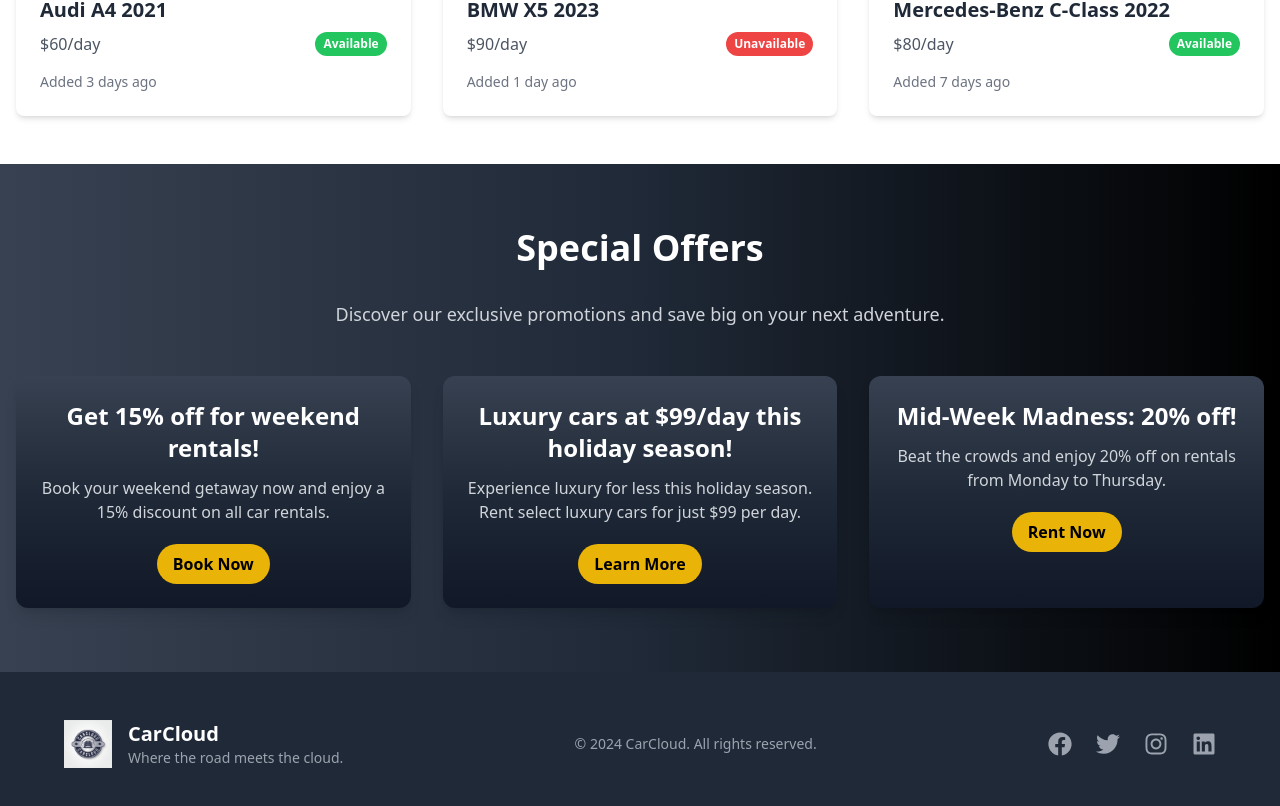
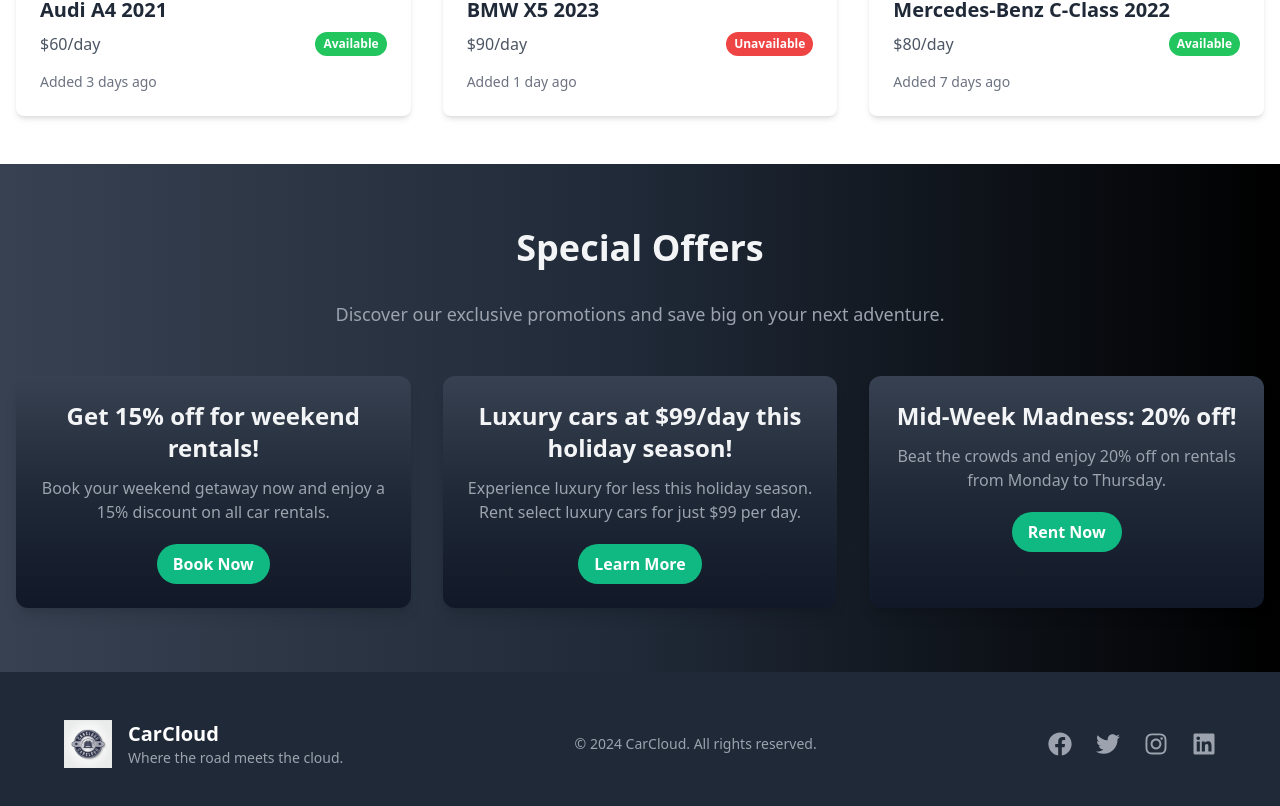
Before and after one commit to Sabuj-Chowdhury/CarCloud-client, a React (Vite) app: page / in a window 1280 px wide. Shown: the part 1736-2542 px from the top of the page. Built offline with nearby package versions, Linux system fonts and the light colour scheme; no server answers.

Commit message:
Added special offers with fake json

```diff
--- a/src/components/SpecialOffers.jsx
+++ b/src/components/SpecialOffers.jsx
@@ -23,26 +23,30 @@
   ];
 
   return (
-    <section className="py-16 bg-gradient-to-r from-gray-700 via-gray-800 to-black text-white">
+    <section className="py-16 bg-gradient-to-r from-gray-700 via-gray-800 to-black text-gray-200">
       <div className="container mx-auto px-4 text-center">
-        <h2 className="text-4xl font-extrabold mb-8">Special Offers</h2>
-        <p className="text-lg mb-12 text-gray-300">
+        <h2 className="text-4xl font-extrabold mb-8 text-gray-100">
+          Special Offers
+        </h2>
+        <p className="text-lg mb-12 text-gray-400">
           Discover our exclusive promotions and save big on your next adventure.
         </p>
         <div className="grid grid-cols-1 md:grid-cols-2 lg:grid-cols-3 gap-8">
           {offers.map((offer, index) => (
             <motion.div
               key={index}
-              className="bg-gradient-to-t from-gray-900 via-gray-800 to-gray-700 text-white rounded-xl shadow-lg overflow-hidden hover:shadow-2xl transition-shadow duration-300"
+              className="bg-gradient-to-t from-gray-900 via-gray-800 to-gray-700 text-gray-200 rounded-xl shadow-lg overflow-hidden hover:shadow-2xl transition-shadow duration-300"
               initial={{ y: 30, opacity: 0 }}
               animate={{ y: 0, opacity: 1 }}
               transition={{ duration: 0.5, delay: index * 0.2 }}
               whileHover={{ scale: 1.05 }}
             >
               <div className="p-6">
-                <h3 className="text-2xl font-bold mb-3">{offer.title}</h3>
-                <p className="text-gray-300 mb-5">{offer.description}</p>
-                <button className="bg-yellow-500 hover:bg-yellow-600 text-black font-bold py-2 px-4 rounded-full transition duration-300">
+                <h3 className="text-2xl font-bold mb-3 text-gray-100">
+                  {offer.title}
+                </h3>
+                <p className="text-gray-400 mb-5">{offer.description}</p>
+                <button className="bg-emerald-500 hover:bg-emerald-600 text-white font-bold py-2 px-4 rounded-full transition duration-300">
                   {offer.buttonText}
                 </button>
               </div>
```
